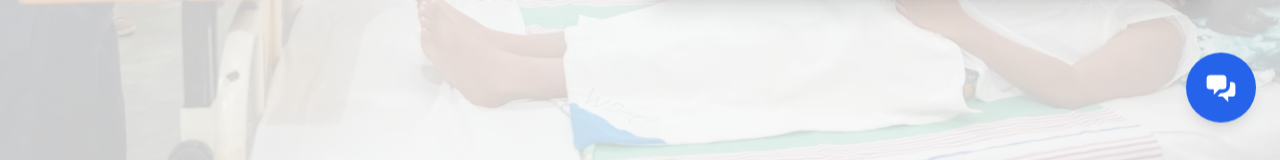
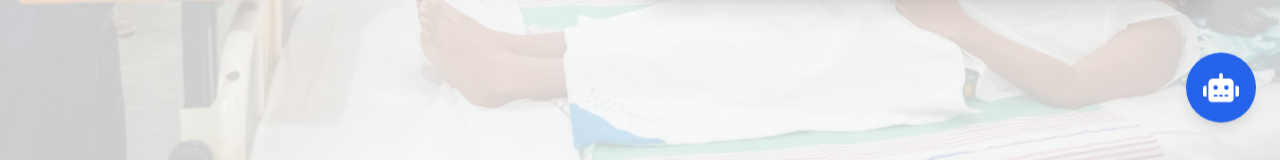
Before and after one commit to Lakshani09DL/Suwadiviya, a React (Vite) app in the folder Frontend/: page / in a window 1280 px wide. Shown: the part 636-796 px from the top of the page. Built offline with nearby package versions, Linux system fonts and the light colour scheme.

Commit message:
finalized icon added to the chatbot

```diff
--- a/Frontend/src/gampaha/pages/home.jsx
+++ b/Frontend/src/gampaha/pages/home.jsx
@@ -7,11 +7,6 @@ import hospitalimg from '../../assets/imgg.jpg';
 import { useNavigate } from "react-router-dom";
 import { Link } from "react-router-dom";
 import { FaRobot } from "react-icons/fa";
-import { FaComments, FaBrain } from "react-icons/fa";
-import { BsChatDotsFill, BsFillChatQuoteFill, BsRobot } from "react-icons/bs";
-import { HiChatAlt2, HiOutlineChip } from "react-icons/hi";
-
-
 
 
 const fadeInUp = {
@@ -213,7 +208,7 @@ function Home() {
         className="fixed bottom-6 right-6 z-50 bg-blue-600 text-white p-4 rounded-full shadow-lg hover:bg-blue-700 transition duration-300 flex items-center justify-center animate-bounce"
         title="Chat with SuwaBot"
       >
-        <HiChatAlt2 className="text-4xl" />
+        <FaRobot className="text-4xl" />
       </button>
 
     </div>
```
